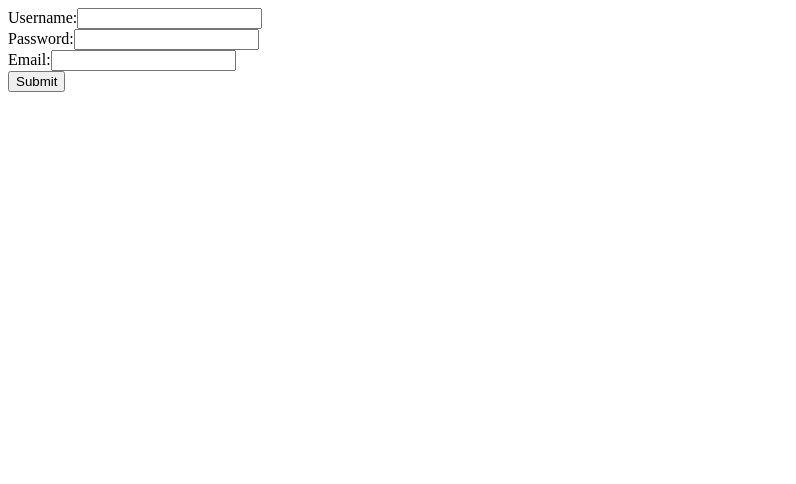
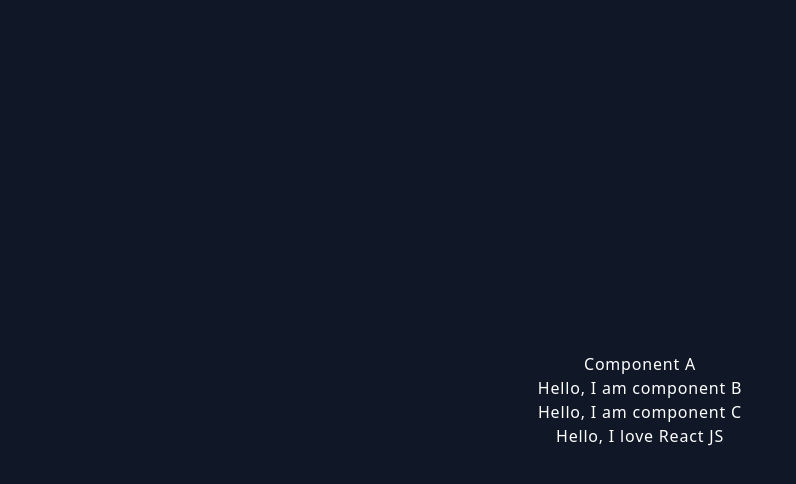
Before and after one commit to TarunByte/reactV19, a React (Vite) app: page / in a window 1280 px wide. Shown: the top 484 px of the page, without its empty margins (0-796 px from the left). Built offline with nearby package versions, Linux system fonts and the light colour scheme.

Commit message:
#64 Prop Drilling in React 19

```diff
--- a/src/App.jsx
+++ b/src/App.jsx
@@ -1,6 +1,6 @@
-// import { UseRef } from "./components/hooks/useRefs";
-import { UseId } from "./components/hooks/UseID";
+// import { UseId } from "./components/hooks/UseID";
+import { ParentComponent } from "./components/PropDrilling";
 
 export const App = () => {
-  return <UseId />;
+  return <ParentComponent />;
 };
--- /dev/null
+++ b/src/components/PropDrilling.jsx
@@ -0,0 +1,36 @@
+export const ParentComponent = () => {
+  return (
+    <section
+      className={`p-4 h-lvh font-display tracking-wider flex flex-col justify-center items-center bg-gray-900 text-white`}
+    >
+      <h1>Component A</h1>
+      <ChildComponent data="React JS" />
+    </section>
+  );
+};
+
+const ChildComponent = (props) => {
+  return (
+    <>
+      <h1>Hello, I am component B</h1>
+      <GrandChildComponent data={props.data} />
+    </>
+  );
+};
+
+const GrandChildComponent = (props) => {
+  return (
+    <>
+      <h1>Hello, I am component C</h1>
+      <GrandGrandChildComponent data={props.data} />
+    </>
+  );
+};
+
+const GrandGrandChildComponent = (props) => {
+  return (
+    <>
+      <h1>Hello, I love {props.data}</h1>
+    </>
+  );
+};
--- a/src/index.css
+++ b/src/index.css
@@ -1,3 +1,3 @@
-/* @import "tailwindcss"; */
+@import "tailwindcss";
 /* ? This fil contains global CSS styles that apply to the entire applications. It allows you to define styles that should be applied globally, affecting all components within the app */
 /* base rule */
```
